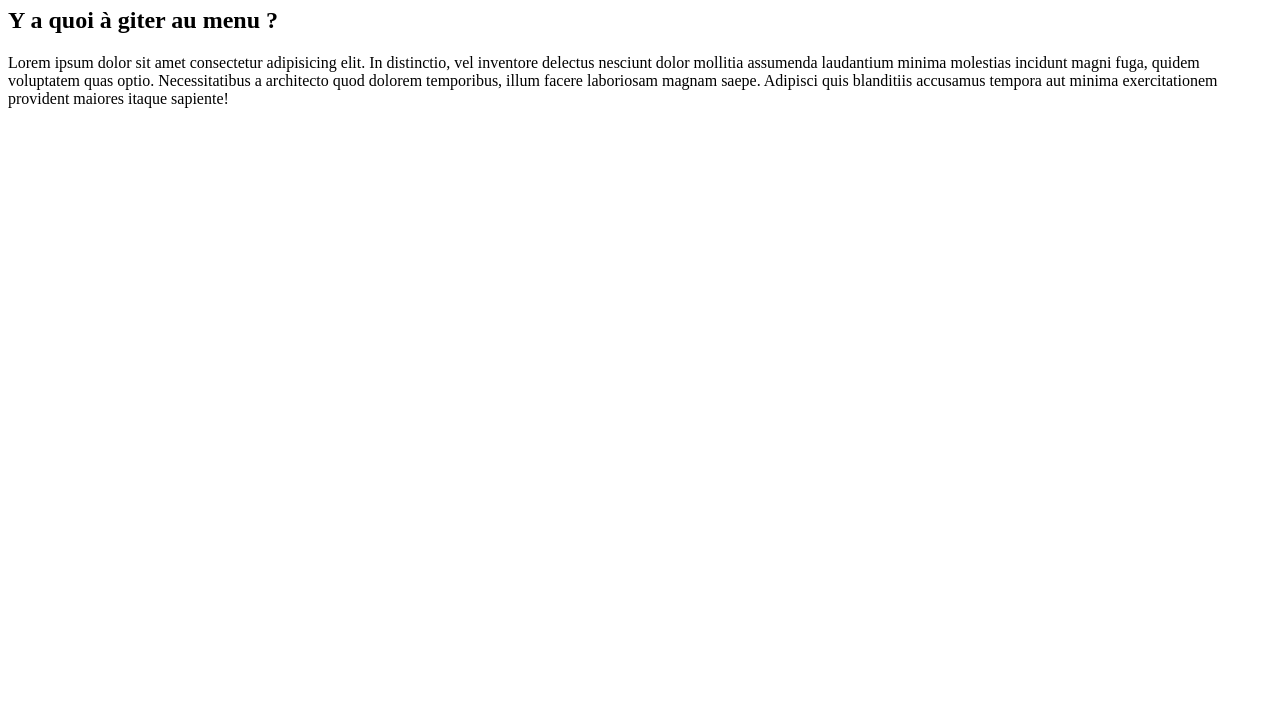
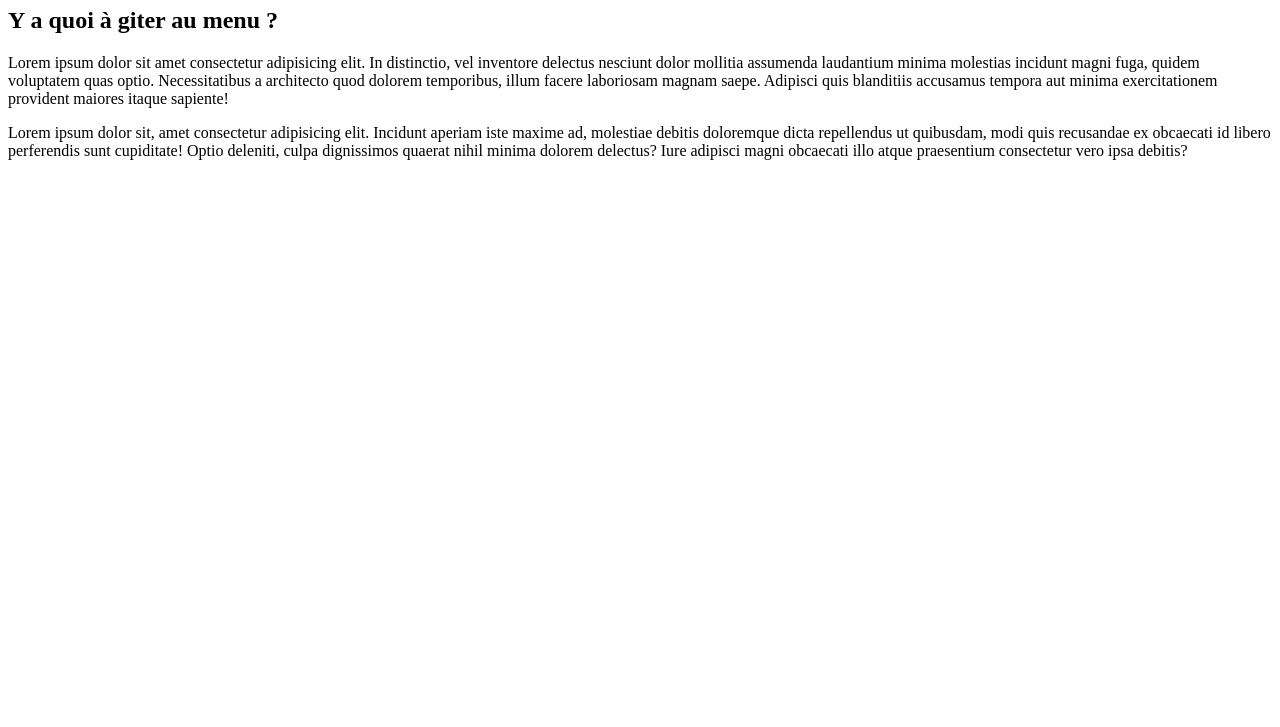
Before and after one commit to BenBishop40/test-Lapiscine, a plain HTML site: page index.html in a window 1280 px wide. Shown: the part 73-800 px from the top of the page. Drawn offline with Linux system fonts and the light colour scheme.

Commit message:
ajout paragraphe

```diff
--- a/index.html
+++ b/index.html
@@ -14,5 +14,10 @@
             laudantium minima molestias incidunt magni fuga, quidem voluptatem quas optio. Necessitatibus a architecto quod dolorem temporibus, illum
             facere laboriosam magnam saepe. Adipisci quis blanditiis accusamus tempora aut minima exercitationem provident maiores itaque sapiente!
         </p>
+        <p>
+            Lorem ipsum dolor sit, amet consectetur adipisicing elit. Incidunt aperiam iste maxime ad, molestiae debitis doloremque dicta repellendus
+            ut quibusdam, modi quis recusandae ex obcaecati id libero perferendis sunt cupiditate! Optio deleniti, culpa dignissimos quaerat nihil
+            minima dolorem delectus? Iure adipisci magni obcaecati illo atque praesentium consectetur vero ipsa debitis?
+        </p>
     </body>
 </html>
```
